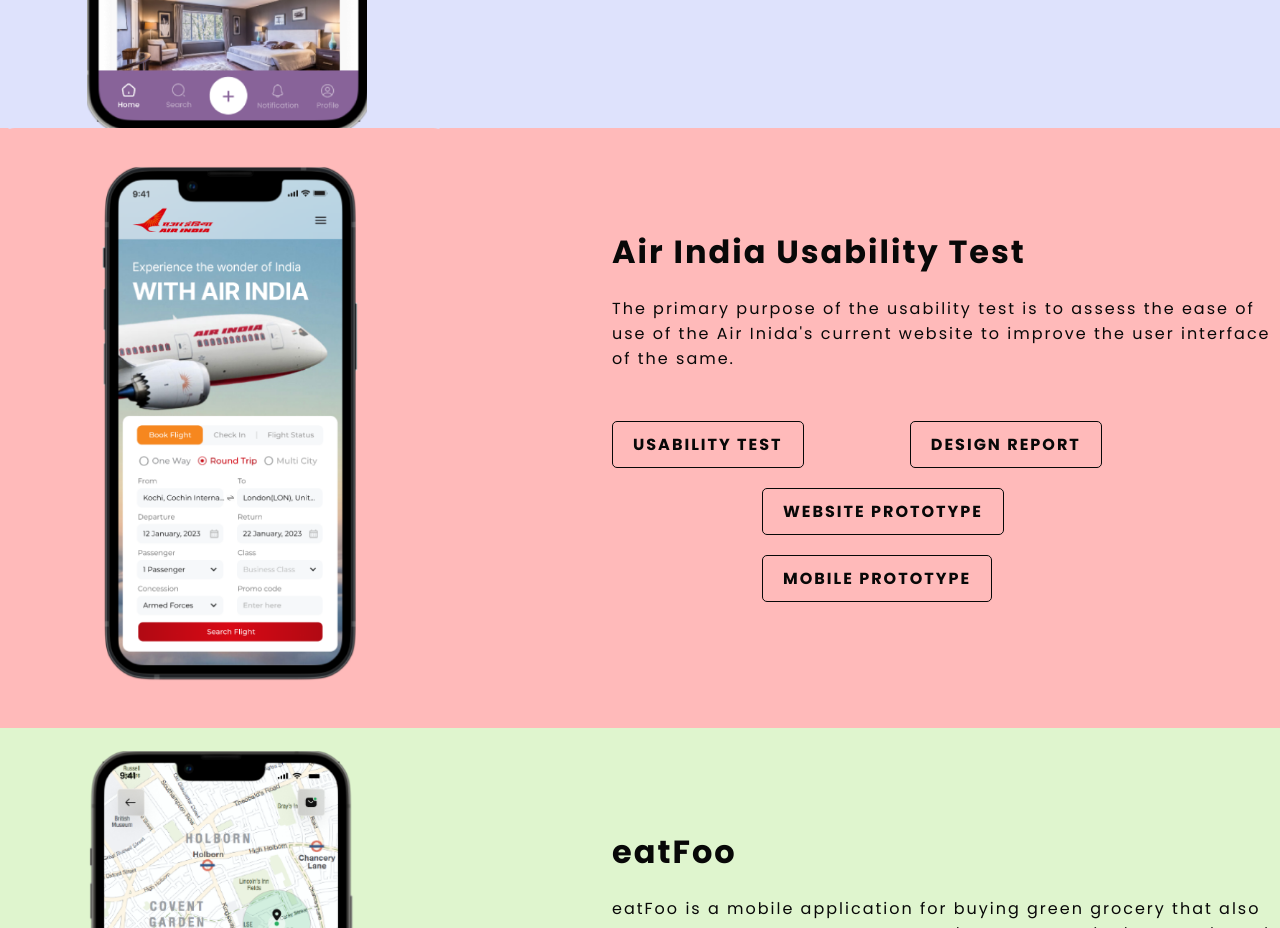
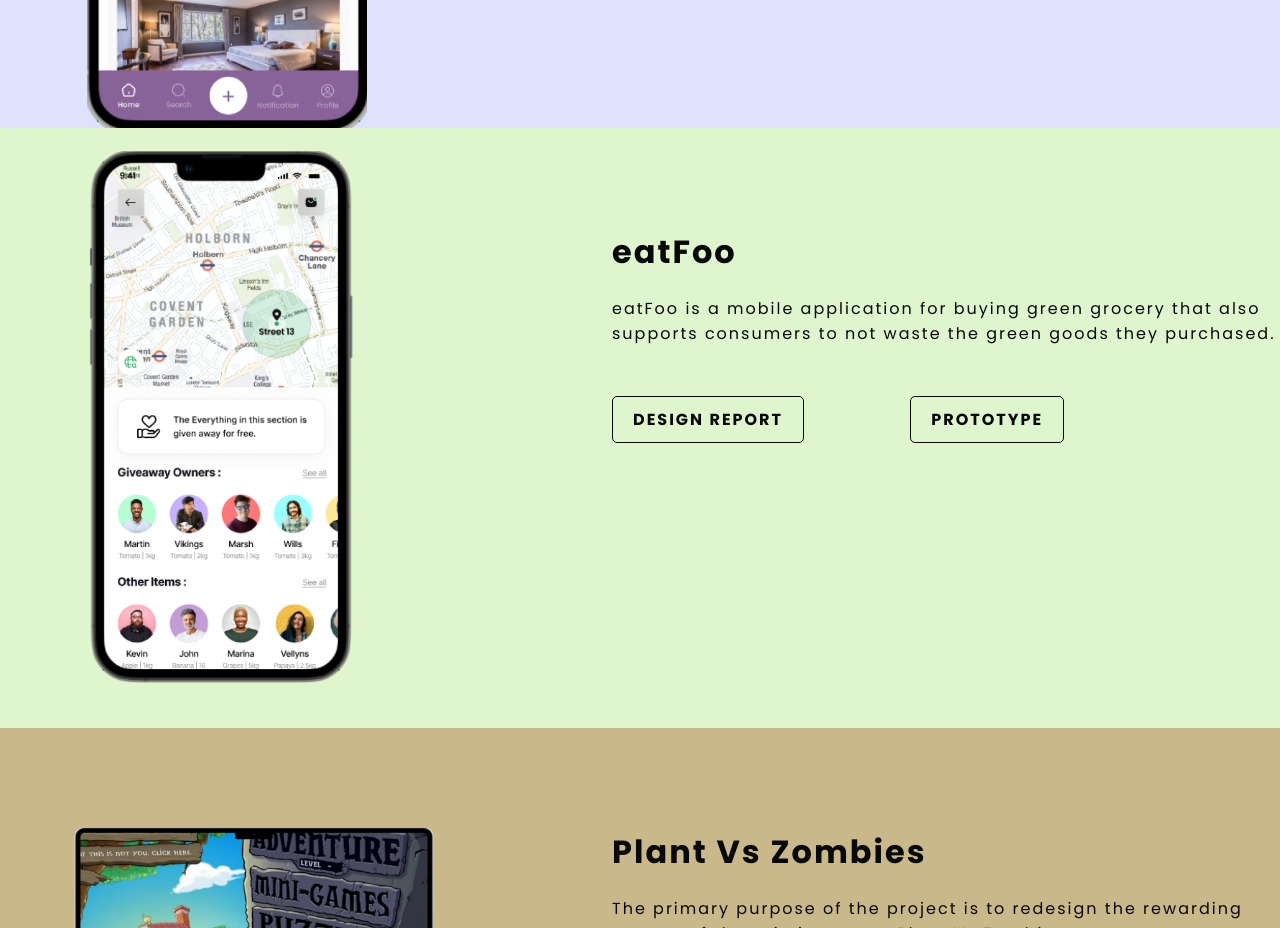
Before and after one commit to jainyux/jainymaryjoy.github.io, a plain HTML site: page index.html in a window 1280 px wide. Shown: the part 2440-3368 px from the top of the page. Drawn offline with Linux system fonts and the light colour scheme.

Commit message:
Update index.html

```diff
--- a/index.html
+++ b/index.html
@@ -160,7 +160,7 @@
     </div>
 
         </div>
-        <div class="div-airindia">
+<!--         <div class="div-airindia">
             <div class="aircol1">
                 <img src="a1.png">
             </div>
@@ -177,7 +177,7 @@
 
     </div>
 
-        </div>
+        </div> -->
         <div class="div-eatfoo">
             <div class="eatcol1">
                 <img src="e1.png">
```
